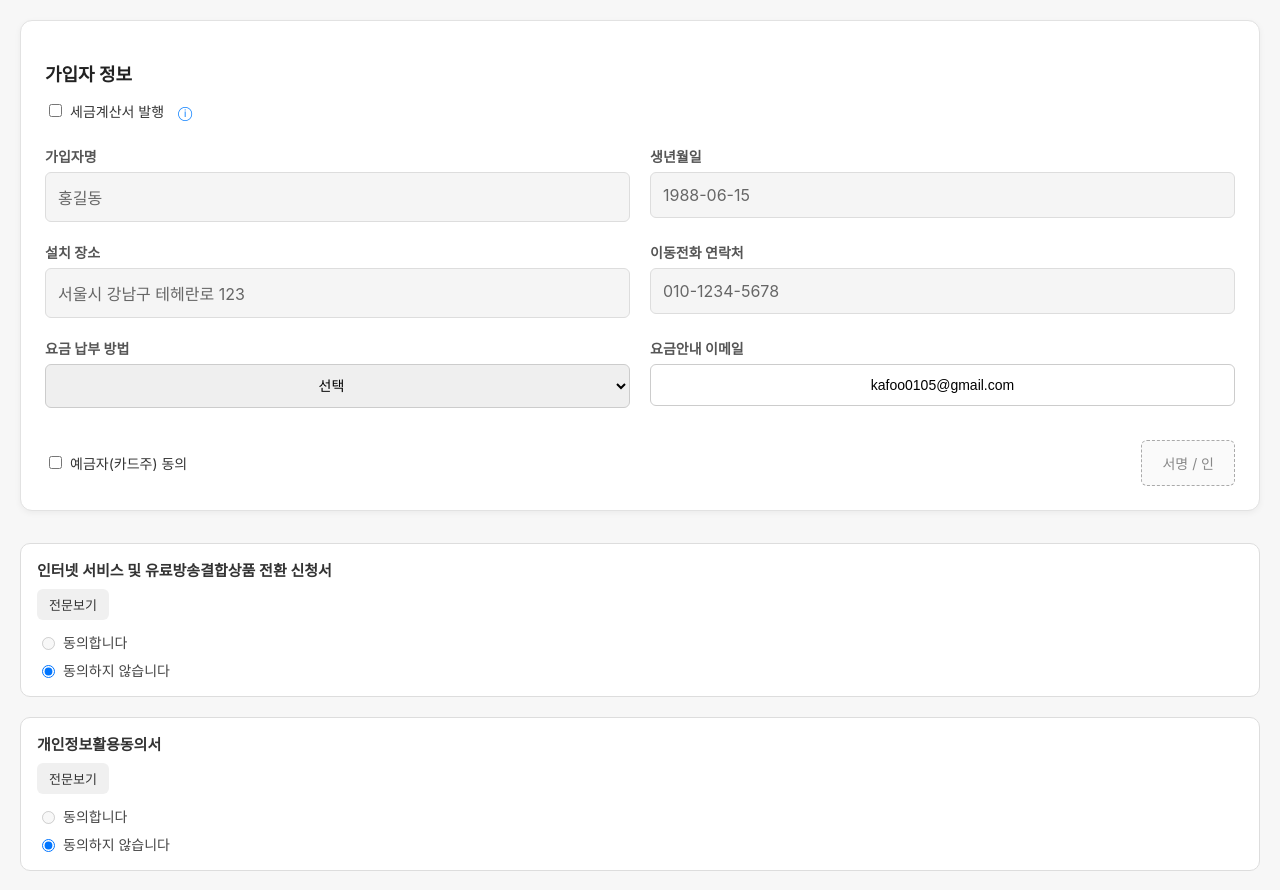
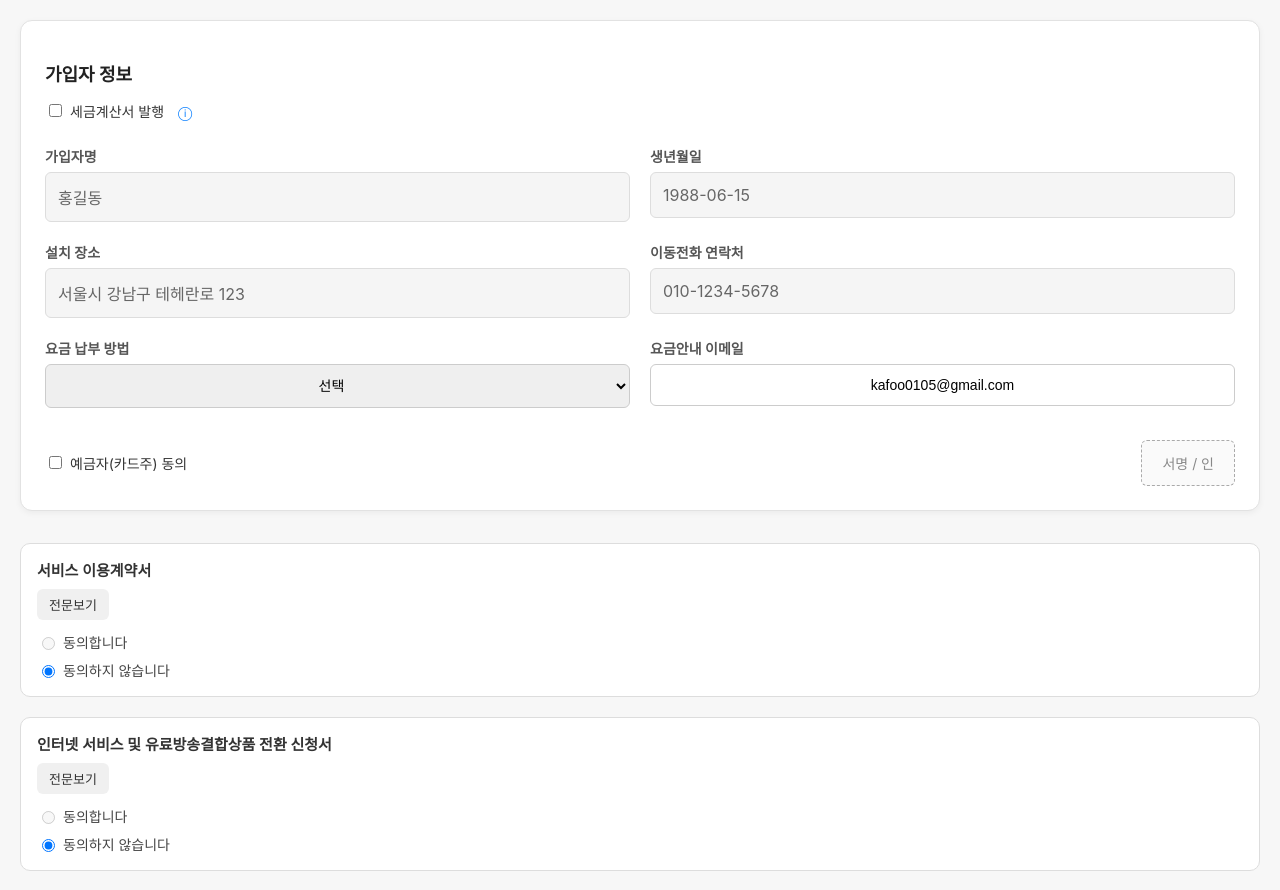
Before and after one commit to kafoo0105/taxrobot, a React (Create React App) app in the folder frontend/: page / in a window 1280 px wide. Shown: the top 890 px of the page. Built offline with nearby package versions, Linux system fonts and the light colour scheme.

Commit message:
서비스 이용계약서 추가

```diff
--- a/frontend/src/data/getInitialData.js
+++ b/frontend/src/data/getInitialData.js
@@ -19,5 +19,6 @@ export const getInitialData = () => ({
     email: "kafoo0105@gmail.com",    // 이메일
     agreePayment: false,            // 예금주 동의 체크
     serviceAgreement: 'N',          // 전환
+    switchAgreement: 'N',          // 전환
     personalAgreement: 'N',         // 개인정보활용 동의
   });
--- a/frontend/src/pages/TermsPage.js
+++ b/frontend/src/pages/TermsPage.js
@@ -93,11 +93,20 @@ const TermsPage = () => {
       />
 
       <AgreementRow
-        title="인터넷 서비스 및 유료방송결합상품 전환 신청서"
-        pdfUrl="/pdfs/switch.pdf"
+        title="서비스 이용계약서"
+        pdfUrl="/pdfs/service.pdf"
         value={formState.serviceAgreement}
         onChange={(val) =>
           dispatch({ type: 'UPDATE_FIELD', key: 'serviceAgreement', value: val })
+        }
+      />
+
+      <AgreementRow
+        title="인터넷 서비스 및 유료방송결합상품 전환 신청서"
+        pdfUrl="/pdfs/switch.pdf"
+        value={formState.switchAgreement}
+        onChange={(val) =>
+          dispatch({ type: 'UPDATE_FIELD', key: 'switchAgreement', value: val })
         }
       />
 
```
Also changed, not shown: 1 other file (tests, documents, lock files or other folders).
